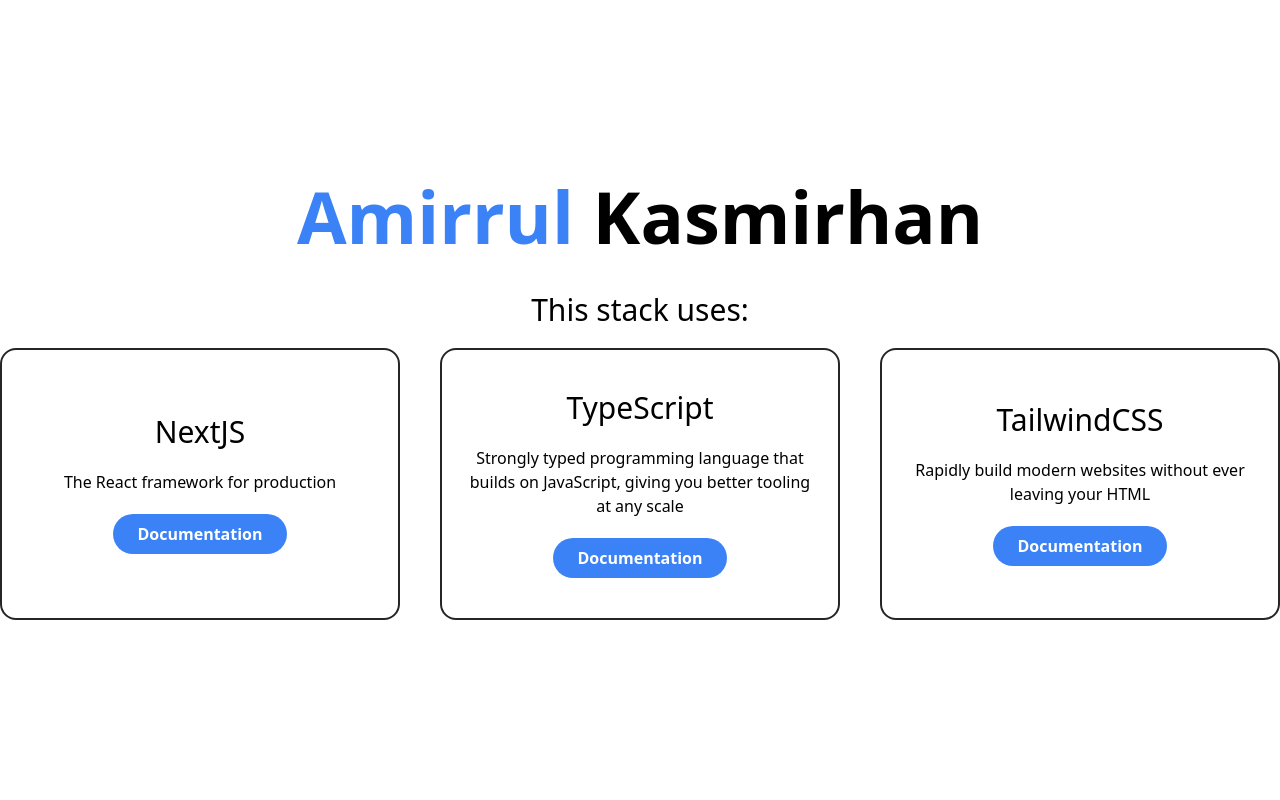
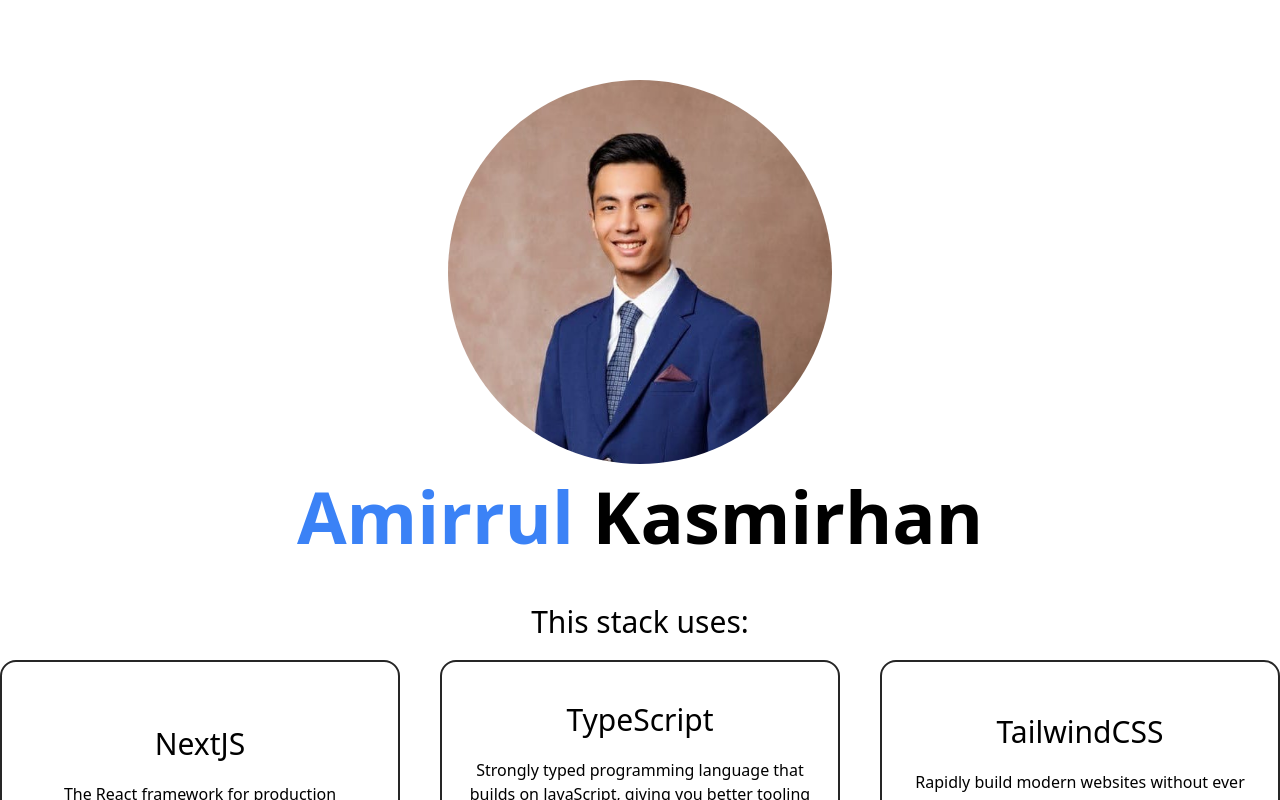
Before and after one commit to akasmirhan4/personal-portfolio, a Next.js app: page / in a window 1280 px wide. Shown: the top 800 px of the page. Built offline with nearby package versions, Linux system fonts and the light colour scheme.

Commit message:
added profile picture

```diff
--- a/src/pages/index.tsx
+++ b/src/pages/index.tsx
@@ -11,7 +11,8 @@
 			</Head>
 
 			<div className="container flex flex-col items-center justify-center min-h-screen p-10 px-0 mx-auto md:py-20 md:p-10 md:px-0">
-        <h1 className="font-extrabold text-center text-7xl mb-5">
+				<img src="/profilepic.jpg" alt="avatar" className="rounded-full h-96 w-96" />
+				<h1 className="font-extrabold text-center text-7xl mt-4 mb-8">
 					<span className="text-blue-500">Amirrul</span> Kasmirhan
 				</h1>
 
@@ -30,17 +31,10 @@
 					</section>
 
 					<section className="h-full max-h-72 transform group border-2 border-neutral-800 rounded-2xl duration-300 hover:scale-105 hover:border-blue-600 hover:-translate-y-1 hover:shadow-2xl">
-            <a
-              href="https://www.typescriptlang.org/"
-              target="_blank"
-              rel="noreferrer"
-            >
+						<a href="https://www.typescriptlang.org/" target="_blank" rel="noreferrer">
 							<div className="p-5 py-10 flex flex-col justify-center h-full text-center">
 								<h2 className="mb-5 text-3xl">TypeScript</h2>
-                <p className="mb-5">
-                  Strongly typed programming language that builds on JavaScript,
-                  giving you better tooling at any scale
-                </p>
+								<p className="mb-5">Strongly typed programming language that builds on JavaScript, giving you better tooling at any scale</p>
 								<button className="p-2 px-6 w-fit self-center text-white font-bold bg-blue-500 rounded-full group-hover:bg-blue-600 duration-300">
 									Documentation
 								</button>
@@ -52,9 +46,7 @@
 						<a href="https://tailwindcss.com/" target="_blank" rel="noreferrer">
 							<div className="p-5 py-10 flex flex-col justify-center h-full text-center">
 								<h2 className="mb-5 text-3xl">TailwindCSS</h2>
-                <p className="mb-5">
-                  Rapidly build modern websites without ever leaving your HTML
-                </p>
+								<p className="mb-5">Rapidly build modern websites without ever leaving your HTML</p>
 								<button className="p-2 px-6 w-fit self-center text-white font-bold bg-blue-500 rounded-full group-hover:bg-blue-600 duration-300">
 									Documentation
 								</button>
```
Also changed, not shown: public/AK.svg (added), public/profilepic.jpg (added). Lines whose indentation alone changed are shown as unchanged.
